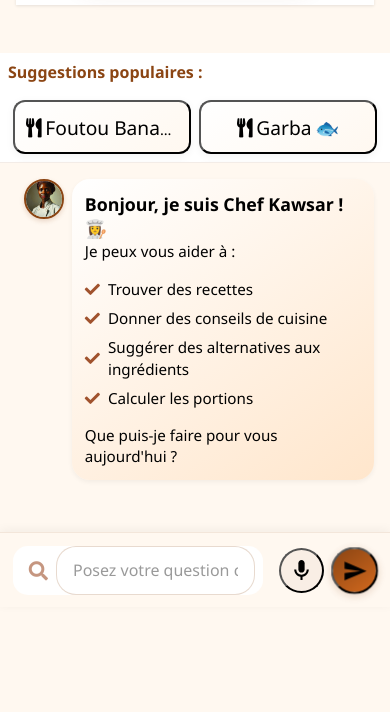
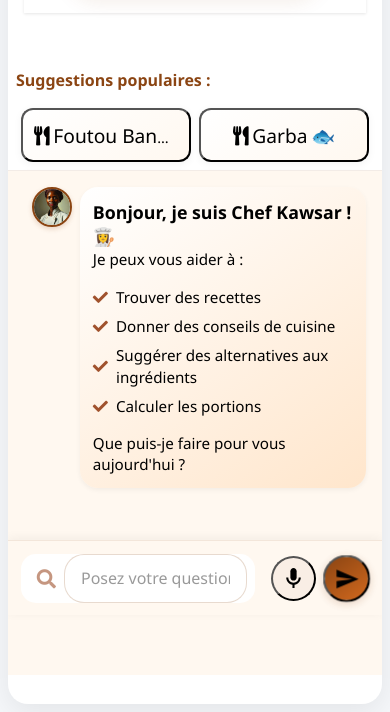
Before and after one commit to Momo-220/ai-chef-kawsar-1, a plain HTML site: page app.html in a window 390 px wide. Shown: the part 132-844 px from the top of the page. Drawn offline with Linux system fonts and the light colour scheme.

Commit message:
amelioration de la web app

```diff
--- a/app.html
+++ b/app.html
@@ -11,6 +11,7 @@
     <div id="svg-icons" style="display: none;">
         <!-- Le contenu du fichier icons.html sera injecté ici -->
     </div>
+    <div class="main-chat-container">
         <div class="container">
             <header>
                 <div class="header-left">
@@ -82,6 +83,7 @@
                 </div>
             </main>
         </div>
+    </div>
     <script src="config.js"></script>
     <script src="app.js"></script>
 </body>
--- a/styles.css
+++ b/styles.css
@@ -22,16 +22,14 @@
 }
 
 body {
-    background: var(--primary-beige);
+    background: #F5F7FA;
     margin: 0;
     padding: 0;
-    position: fixed;
-    width: 100%;
-    height: 100%;
+    min-height: 100vh;
+    display: flex;
+    justify-content: center;
+    align-items: center;
     overflow: hidden;
-    -webkit-tap-highlight-color: transparent;
-    touch-action: manipulation;
-    padding-bottom: var(--safe-area-bottom);
 }
 
 @keyframes fadeIn {
@@ -45,17 +43,27 @@ body {
     }
 }
 
+.main-chat-container {
+    position: relative;
+    width: 100%;
+    max-width: 1200px;
+    height: 90vh;
+    max-height: 900px;
+    background: #FFFFFF;
+    border-radius: 35px;
+    margin: 1.5rem;
+    overflow: hidden;
+    box-shadow: 0 8px 30px rgba(0, 0, 0, 0.08);
+    display: flex;
+    flex-direction: column;
+}
+
 .container {
-    height: 100%;
-    max-width: 100%;
-    margin: 0;
-    padding: 0;
+    flex: 1;
     display: flex;
     flex-direction: column;
     overflow: hidden;
-    position: relative;
-    padding-top: var(--safe-area-inset-top);
-    padding-bottom: var(--safe-area-inset-bottom);
+    height: 100%;
 }
 
 header {
@@ -1310,3 +1318,76 @@ body {
     0%, 100% { height: 15px; }
     50% { height: 25px; }
 }
+
+/* Ajustements pour mobile */
+@media (max-width: 480px) {
+    .main-chat-container {
+        margin: 0.5rem;
+        border-radius: 20px;
+    }
+}
+
+/* Ajustements pour très petits écrans */
+@media (max-width: 320px) {
+    .main-chat-container {
+        margin: 0.3rem;
+        border-radius: 15px;
+    }
+}
+
+/* Ajustements pour le mode paysage */
+@media (orientation: landscape) {
+    .main-chat-container {
+        margin: 0.8rem;
+    }
+}
+
+/* Ajustements pour différentes tailles d'écran */
+@media (max-width: 1400px) {
+    .main-chat-container {
+        max-width: 1000px;
+    }
+}
+
+@media (max-width: 1200px) {
+    .main-chat-container {
+        max-width: 90%;
+        height: 85vh;
+    }
+}
+
+@media (max-width: 768px) {
+    body {
+        align-items: flex-start;
+    }
+
+    .main-chat-container {
+        max-width: 100%;
+        height: 100vh;
+        margin: 0.8rem;
+        border-radius: 25px;
+    }
+}
+
+@media (max-width: 480px) {
+    .main-chat-container {
+        margin: 0.5rem;
+        border-radius: 20px;
+        height: calc(100vh - 1rem);
+    }
+}
+
+/* Ajustements pour le mode paysage sur mobile */
+@media (orientation: landscape) and (max-height: 600px) {
+    .main-chat-container {
+        height: 98vh;
+        margin: 0.5rem;
+    }
+}
+
+/* Support pour les grands écrans */
+@media (min-width: 1600px) {
+    .main-chat-container {
+        max-width: 1400px;
+    }
+}
```
Lines whose indentation alone changed are shown as unchanged.
